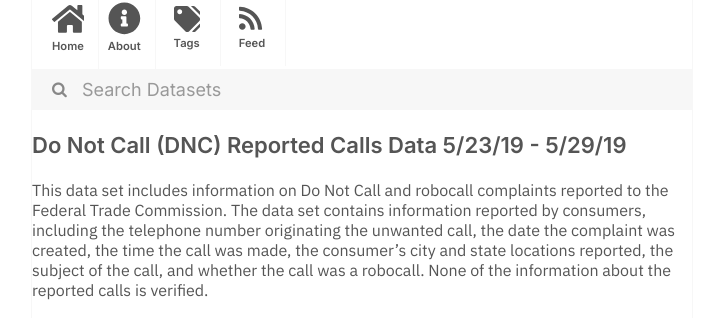
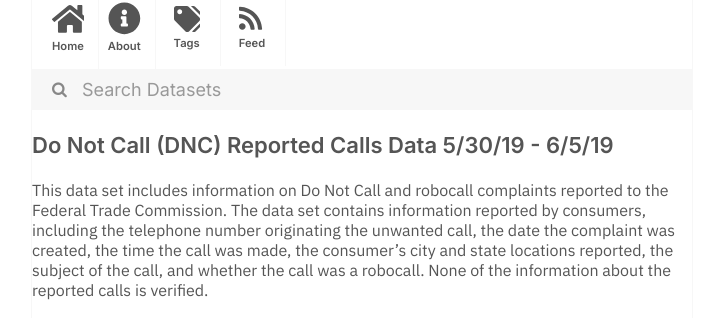
Before and after one commit to dayda-entities/federal-trade-commission, a Jekyll site: the page built from _posts/2020-11-12-do-not-call-dnc-reported-calls.md, in a window 1280 px wide. Shown: the part 216-534 px from the top of the page, without its empty margins (278-1001 px from the left). Built offline with Jekyll 4.4.1, drawn with Linux system fonts in a browser that asks for light colours.

Commit message:
Publish Data

```diff
--- a/_posts/2020-11-12-do-not-call-dnc-reported-calls.md
+++ b/_posts/2020-11-12-do-not-call-dnc-reported-calls.md
@@ -1,7 +1,7 @@
 ---
-title: Do Not Call (DNC) Reported Calls Data 5/23/19 - 5/29/19
-created: '2020-11-12T12:20:59.397832'
-modified: '2020-11-12T12:20:59.397839'
+title: Do Not Call (DNC) Reported Calls Data 5/30/19 - 6/5/19
+created: '2020-11-12T12:20:59.949113'
+modified: '2020-11-12T12:20:59.949124'
 state: active
 type: dataset
 tags:
@@ -12,7 +12,7 @@ tags:
   - Robocalls
 groups: []
 csv_url: >-
-  https://www.ftc.gov/sites/default/files/dnc_complaint_numbers_05-24-19thru05-30-19.csv
+  https://www.ftc.gov/sites/default/files/dnc_complaint_numbers_05-31-19thru06-06-19.csv
 json_url: ''
 layout: post
 
```
